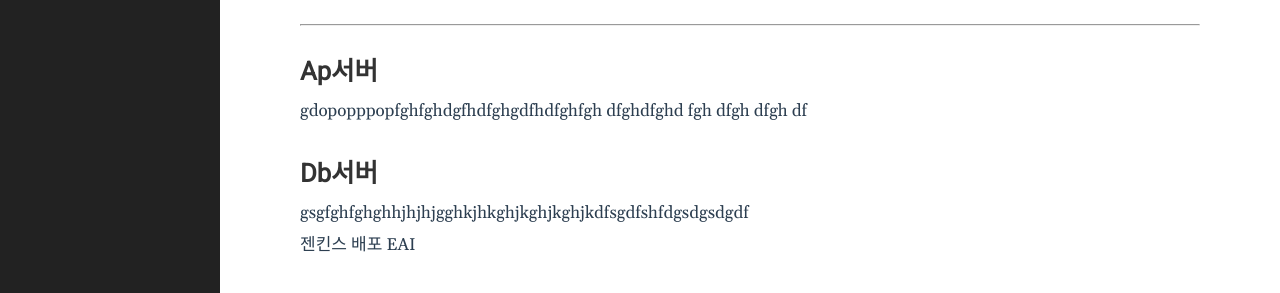
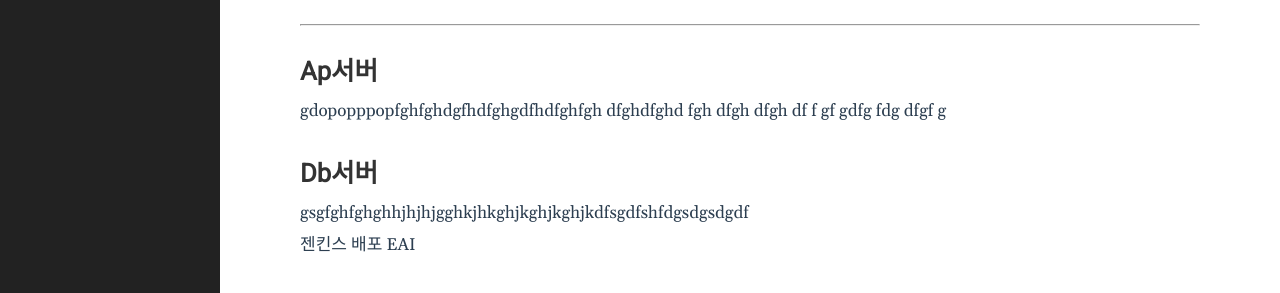
Before and after one commit to godhpjh/godhpjh.github.io, a Jekyll site: the page built from _posts/2021-01-24-server.md, in a window 1280 px wide. Shown: the part 749-1042 px from the top of the page. Built offline with Jekyll 4.4.1, drawn with Linux system fonts in a browser that asks for light colours.

Commit message:
whgkwhdk

```diff
--- a/_posts/2021-01-24-server.md
+++ b/_posts/2021-01-24-server.md
@@ -44,6 +44,12 @@ fgh
 dfgh
 dfgh
 df
+f
+gf
+gdfg
+fdg
+dfgf
+g
 
 # Db서버
 gsgfghfghghhjhjhjgghkjhkghjkghjkghjkdfsgdfshfdgsdgsdgdf
```
